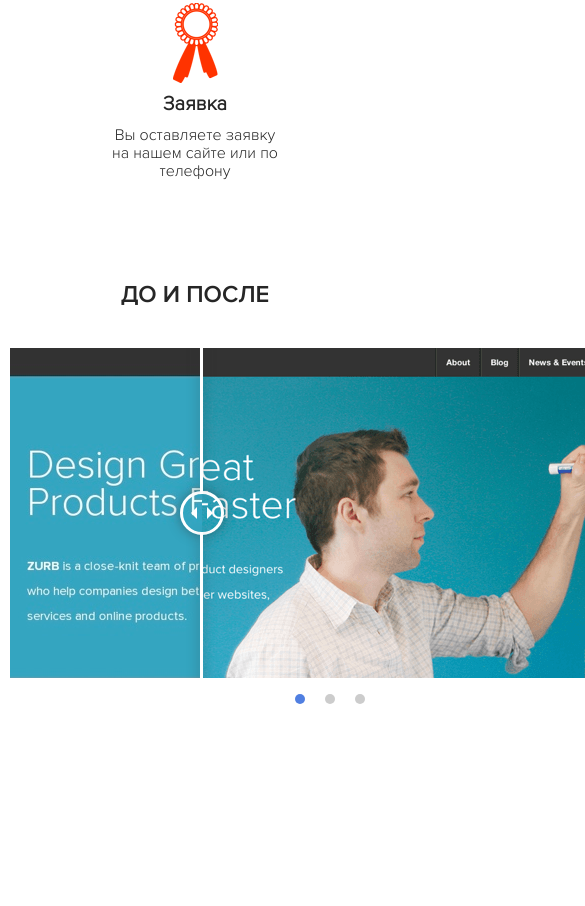
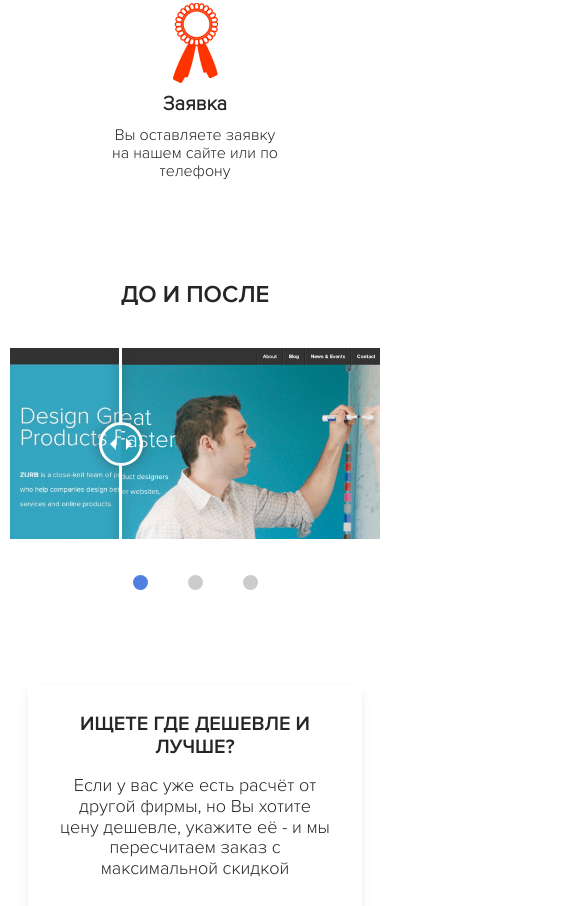
Before and after one commit to haasson/skinali, a plain HTML site: page index.html in a window 390 px wide. Shown: the part 8506-9412 px from the top of the page, 585 px wide, since content can reach past the window. Drawn offline with nearby package versions, Linux system fonts and the light colour scheme.

Commit message:
Сделан адаптив для слайдера

```diff
--- a/index.html
+++ b/index.html
@@ -471,7 +471,7 @@
 				<div class="before__wrap">
 					<div class="before__slider">
 						<div class="before__slider-item">
-							<div class="before__box">
+							<div class="before__box twentytwenty-container">
 								<!-- The before image is first -->
 								<img src="img/before-after/sample-before.png" />
 								<!-- The after image is last -->
@@ -479,7 +479,7 @@
 							</div>
 						</div>
 						<div class="before__slider-item">
-							<div class="before__box">
+							<div class="before__box twentytwenty-container">
 								<!-- The before image is first -->
 								<img src="img/before-after/sample-before.png" />
 								<!-- The after image is last -->
@@ -487,7 +487,7 @@
 							</div>
 						</div>
 						<div class="before__slider-item">
-							<div class="before__box">
+							<div class="before__box twentytwenty-container">
 								<!-- The before image is first -->
 								<img src="img/before-after/sample-before.png" />
 								<!-- The after image is last -->
--- a/js/main.js
+++ b/js/main.js
@@ -22,11 +22,13 @@ function likeHandler(likeButton) {
 $(window).on("load", function () {
    $(".before__box").twentytwenty({
       default_offset_pct: 0.3,
+      move_with_handle_only: true,
       before_label: 'Без скинали',
       after_label: 'Со скинали',
    });
    $('.before__slider').slick({
       draggable: false,
+      swipe: false,
       dots: true,
       dotsClass: 'before__slider-dots',
       prevArrow: $('.arrow-left'),
--- a/sass/sections/_before.sass
+++ b/sass/sections/_before.sass
@@ -1,11 +1,10 @@
 .before
-   padding-bottom: 200px
    &__wrap
       position: relative
       z-index: 99
       margin: auto
-      width: 640px
-      height: 400px
+      max-width: 640px
+      max-height: 400px
    &__slider
       &-arrows
          position: absolute
@@ -53,3 +52,14 @@
          top: 3px solid #ccc
       &:hover
          border-color: #aaa
+
+@media (max-width: 768px)
+   .before
+      &__slider
+         &-arrows
+            display: none
+         &-dots
+            li
+               height: 15px
+               width: 15px
+               margin: 20px
```
Also changed, not shown: css/style.css, 1 other file.
